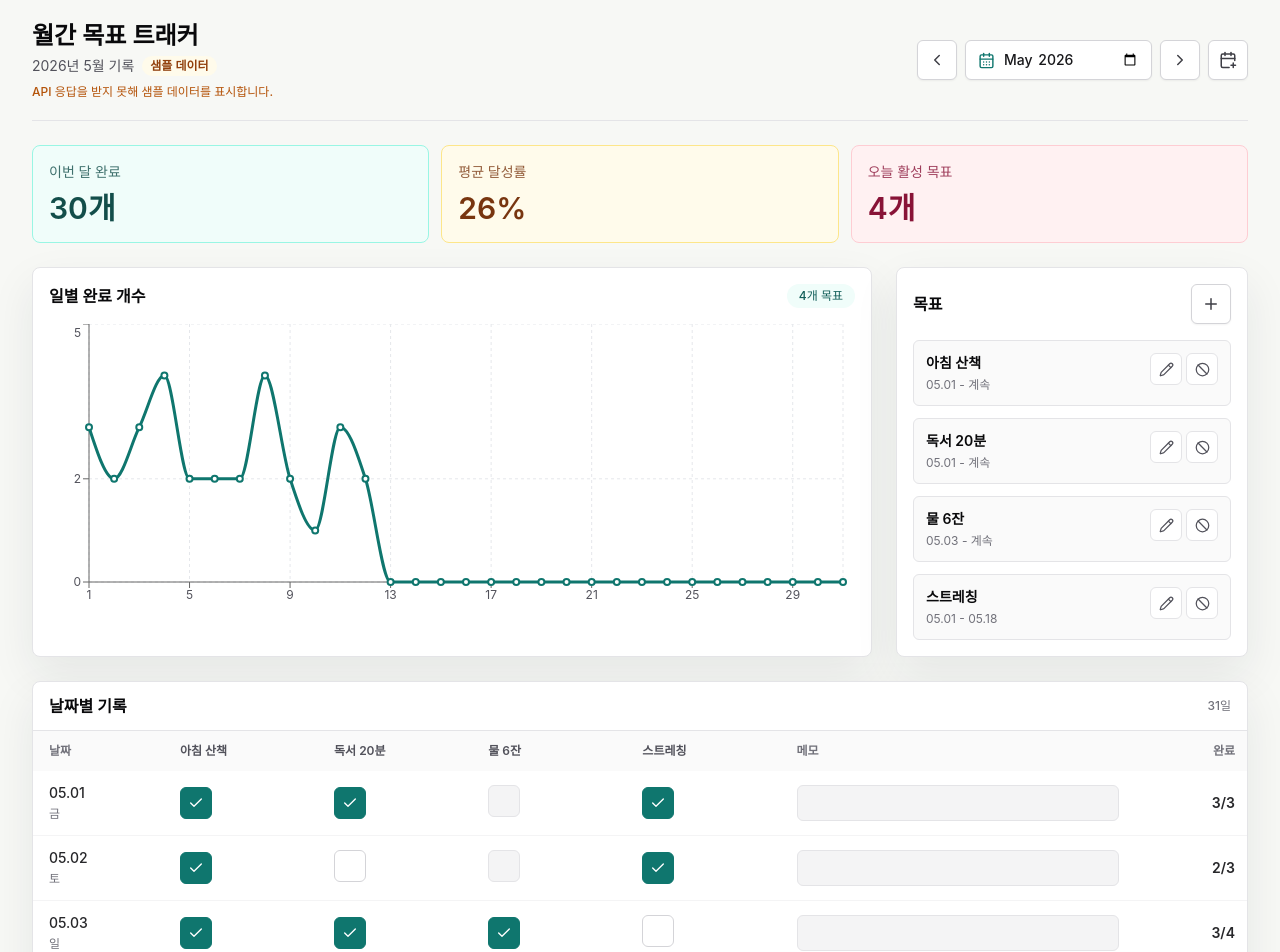
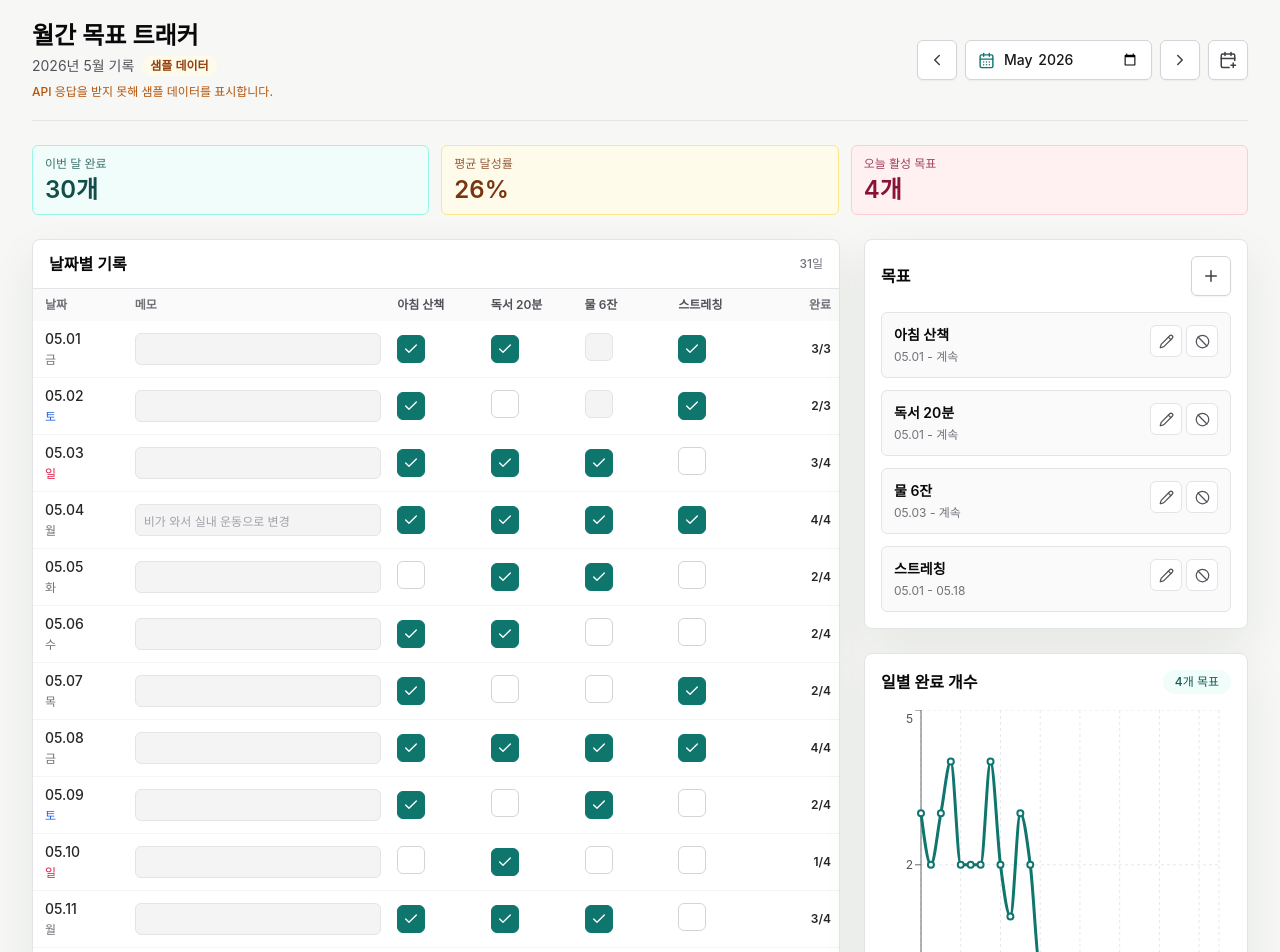
Before and after one commit to Daeseong-Yu/MonthlyGoalTracker, a React (Vite) app in the folder frontend/: page / in a window 1280 px wide. Shown: the top 952 px of the page. Built offline with nearby package versions, Linux system fonts and the light colour scheme; no server answers.

Commit message:
feat: refine frontend goal dashboard layout
Clarify goal carryover behavior and compact the daily record layout. Move goals above the completion chart, fit up to five task columns, and highlight weekend labels.

```diff
--- a/frontend/src/App.tsx
+++ b/frontend/src/App.tsx
@@ -35,6 +35,7 @@ import {
   applyGoalEndDateState,
   applyGoalTitleState,
   buildChartData,
+  currentDate,
   currentMonth,
   deactivationDateForGoal,
   getReferencePoint,
@@ -114,6 +115,12 @@ export default function App() {
     savingGoalTitle ||
     preparingMonth ||
     deactivatingGoalIDs.length > 0;
+  const goalListReferenceDate = isCurrentMonth(month)
+    ? currentDate()
+    : monthStartDate(month);
+  const visibleGoals = goals.filter((goal) =>
+    isGoalVisibleInGoalList(goal, goalListReferenceDate),
+  );
 
   useEffect(() => {
     void loadMonth(currentMonth());
@@ -153,7 +160,7 @@ export default function App() {
 
   async function prepareCurrentMonth() {
     if (!canSaveChanges) {
-      setSaveError("API 데이터에서만 월을 준비할 수 있습니다.");
+      setSaveError("API 데이터에서만 목표를 이월할 수 있습니다.");
       return;
     }
 
@@ -175,11 +182,11 @@ export default function App() {
         currentView.month === submittedMonth ? preparedView : currentView,
       );
       if (activeMonthRef.current === submittedMonth) {
-        setSaveMessage("월 준비를 완료했습니다.");
+        setSaveMessage("목표를 이월했습니다.");
       }
     } catch {
       if (activeMonthRef.current === submittedMonth) {
-        setSaveError("월 준비에 실패했습니다.");
+        setSaveError("목표 이월에 실패했습니다.");
       }
     } finally {
       preparingMonthRef.current = false;
@@ -375,7 +382,7 @@ export default function App() {
 
     const submittedMonth = month;
     const endDate = deactivationDateForGoal(goal, submittedMonth);
-    if (goal.endDate !== null && goal.endDate <= endDate) {
+    if (goal.endDate !== null && goal.endDate <= goalListReferenceDate) {
       setSaveError("이미 종료된 목표입니다.");
       setSaveMessage(null);
       return;
@@ -403,6 +410,10 @@ export default function App() {
           ? applyGoalEndDateState(currentView, goal.id, endDate)
           : currentView,
       );
+      const replacementStartDate = nextDate(endDate);
+      if (replacementStartDate <= monthEndDate(submittedMonth)) {
+        setNewGoalStartDate(replacementStartDate);
+      }
       const refreshed = await refreshMonthView(
         submittedMonth,
         "목표를 종료했지만 화면 갱신에 실패했습니다.",
@@ -520,8 +531,8 @@ export default function App() {
             <button
               className="icon-button"
               type="button"
-              aria-label="월 준비"
-              title="월 준비"
+              aria-label="목표 이월"
+              title="목표 이월"
               disabled={!canSaveChanges || isMutatingMonth}
               onClick={() => void prepareCurrentMonth()}
             >
@@ -540,32 +551,126 @@ export default function App() {
           />
         </section>
 
-        <section className="grid gap-6 xl:grid-cols-[minmax(0,1fr)_22rem]">
-          <div className="rounded-lg border border-zinc-200 bg-white p-4 shadow-soft">
-            <div className="mb-4 flex items-center justify-between gap-3">
+        <section className="grid gap-6 xl:grid-cols-[minmax(0,1fr)_24rem]">
+          <section className="rounded-lg border border-zinc-200 bg-white shadow-soft">
+            <div className="flex items-center justify-between gap-3 border-b border-zinc-200 px-4 py-3">
               <h2 className="text-base font-semibold text-zinc-950">
-                일별 완료 개수
+                날짜별 기록
               </h2>
-              <span className="rounded-full bg-teal-50 px-3 py-1 text-xs font-medium text-teal-800">
-                {goals.length}개 목표
+              <span className="text-xs font-medium text-zinc-500">
+                {days.length}일
               </span>
             </div>
-            <ChartErrorBoundary resetKey={month}>
-              <Suspense
-                fallback={
-                  <div
-                    className="h-72 min-h-72"
-                    role="status"
-                    aria-label="차트 불러오는 중"
+
+            <div className="overflow-x-auto">
+              <table className="w-full min-w-[48rem] table-fixed border-collapse text-left text-sm">
+                <thead className="bg-zinc-50 text-xs uppercase text-zinc-500">
+                  <tr>
+                    <th className="sticky left-0 z-10 w-20 bg-zinc-50 px-3 py-2 font-semibold">
+                      날짜
+                    </th>
+                    <th className="w-56 px-2 py-2 font-semibold normal-case">
+                      메모
+                    </th>
+                    {goals.map((goal) => (
+                      <th
+                        key={goal.id}
+                        className="w-20 px-2 py-2 font-semibold normal-case text-zinc-600"
+                      >
+                        <span className="line-clamp-2">{goal.title}</span>
+                      </th>
+                    ))}
+                    <th className="w-16 px-2 py-2 text-right font-semibold normal-case">
+                      완료
+                    </th>
+                  </tr>
+                </thead>
+                <tbody className="divide-y divide-zinc-100">
+                  {days.map((day) => {
+                    const point = chartData.find(
+                      (item) => item.date === day.date,
+                    );
+
+                    return (
+                      <tr key={day.date} className="hover:bg-[#f6fbf8]">
+                        <th className="sticky left-0 z-10 bg-white px-3 py-2 font-medium text-zinc-800">
+                          <span className="block">{shortDate(day.date)}</span>
+                          <span className={weekdayClassName(day.date)}>
+                            {weekday(day.date)}
+                          </span>
+                        </th>
+                        <td className="px-2 py-2">
+                          <input
+                            className={memoInputClassName(
+                              savingMemos.includes(day.date),
+                            )}
+                            aria-label={`${shortDate(day.date)} 메모`}
+                            value={day.memo}
+                            disabled={!canSaveChanges || isMutatingMonth}
+                            onChange={(event) =>
+                              updateMemo(day.date, event.target.value)
+                            }
+                            onBlur={(event) =>
+                              void saveMemoForDate(day.date, event.target.value)
+                            }
                           />
+                        </td>
+                        {goals.map((goal) => {
+                          const active = isGoalActiveOnDate(goal, day.date);
+                          const checked =
+                            active &&
+                            checks.some(
+                              (check) =>
+                                check.goalId === goal.id &&
+                                check.date === day.date,
+                            );
+                          const saving = savingChecks.includes(
+                            checkKey(goal.id, day.date),
+                          );
+
+                          return (
+                            <td key={goal.id} className="px-2 py-2">
+                              <button
+                                className={
+                                  active
+                                    ? checked
+                                      ? "check-button checked"
+                                      : "check-button"
+                                    : "check-button inactive"
+                                }
+                                type="button"
+                                aria-label={`${shortDate(day.date)} ${goal.title} 완료`}
+                                aria-pressed={checked}
+                                disabled={
+                                  !active ||
+                                  !canSaveChanges ||
+                                  saving ||
+                                  isMutatingMonth
+                                }
+                                title={goal.title}
+                                onClick={() =>
+                                  void toggleCheck(goal.id, day.date)
                                 }
                               >
-                <DailyCompletionChart data={chartData} />
-              </Suspense>
-            </ChartErrorBoundary>
+                                {checked ? <Check size={16} /> : null}
+                              </button>
+                            </td>
+                          );
+                        })}
+                        <td className="px-2 py-2 text-right text-xs font-semibold text-zinc-800">
+                          {point?.completedCount ?? 0}/
+                          {point?.activeGoalCount ?? 0}
+                        </td>
+                      </tr>
+                    );
+                  })}
+                </tbody>
+              </table>
             </div>
+          </section>
 
-          <aside className="rounded-lg border border-zinc-200 bg-white p-4 shadow-soft">
+          <aside className="space-y-6">
+            <section className="rounded-lg border border-zinc-200 bg-white p-4 shadow-soft">
               <div className="mb-4 flex items-center justify-between gap-3">
                 <h2 className="text-base font-semibold text-zinc-950">목표</h2>
                 <button
@@ -621,10 +726,16 @@ export default function App() {
                 </form>
               ) : null}
               <div className="space-y-3">
-              {goals.map((goal) => {
+                {visibleGoals.length === 0 ? (
+                  <p className="rounded-md border border-dashed border-zinc-200 bg-zinc-50 px-3 py-4 text-sm font-medium text-zinc-500">
+                    진행 중인 목표가 없습니다.
+                  </p>
+                ) : null}
+                {visibleGoals.map((goal) => {
                   const deactivationDate = deactivationDateForGoal(goal, month);
                   const alreadyDeactivated =
-                  goal.endDate !== null && goal.endDate <= deactivationDate;
+                    goal.endDate !== null &&
+                    goal.endDate <= goalListReferenceDate;
                   const deactivating = deactivatingGoalIDs.includes(goal.id);
 
                   return (
@@ -725,119 +836,32 @@ export default function App() {
                   );
                 })}
               </div>
-          </aside>
             </section>
 
-        <section className="rounded-lg border border-zinc-200 bg-white shadow-soft">
-          <div className="flex items-center justify-between gap-3 border-b border-zinc-200 px-4 py-3">
+            <section className="rounded-lg border border-zinc-200 bg-white p-4 shadow-soft">
+              <div className="mb-4 flex items-center justify-between gap-3">
                 <h2 className="text-base font-semibold text-zinc-950">
-              날짜별 기록
+                  일별 완료 개수
                 </h2>
-            <span className="text-xs font-medium text-zinc-500">
-              {days.length}일
+                <span className="rounded-full bg-teal-50 px-3 py-1 text-xs font-medium text-teal-800">
+                  {goals.length}개 목표
                 </span>
               </div>
-
-          <div className="overflow-x-auto">
-            <table className="w-full min-w-[62rem] border-collapse text-left text-sm">
-              <thead className="bg-zinc-50 text-xs uppercase text-zinc-500">
-                <tr>
-                  <th className="sticky left-0 z-10 w-28 bg-zinc-50 px-4 py-3 font-semibold">
-                    날짜
-                  </th>
-                  {goals.map((goal) => (
-                    <th
-                      key={goal.id}
-                      className="w-32 px-3 py-3 font-semibold normal-case text-zinc-600"
+              <ChartErrorBoundary resetKey={month}>
+                <Suspense
+                  fallback={
+                    <div
+                      className="h-72 min-h-72"
+                      role="status"
+                      aria-label="차트 불러오는 중"
+                    />
+                  }
                 >
-                      <span className="line-clamp-2">{goal.title}</span>
-                    </th>
-                  ))}
-                  <th className="w-72 px-3 py-3 font-semibold normal-case">
-                    메모
-                  </th>
-                  <th className="w-24 px-3 py-3 text-right font-semibold normal-case">
-                    완료
-                  </th>
-                </tr>
-              </thead>
-              <tbody className="divide-y divide-zinc-100">
-                {days.map((day) => {
-                  const point = chartData.find((item) => item.date === day.date);
-
-                  return (
-                    <tr key={day.date} className="hover:bg-[#f6fbf8]">
-                      <th className="sticky left-0 z-10 bg-white px-4 py-3 font-medium text-zinc-800">
-                        <span className="block">{shortDate(day.date)}</span>
-                        <span className="text-xs font-normal text-zinc-500">
-                          {weekday(day.date)}
-                        </span>
-                      </th>
-                      {goals.map((goal) => {
-                        const active = isGoalActiveOnDate(goal, day.date);
-                        const checked =
-                          active &&
-                          checks.some(
-                            (check) =>
-                              check.goalId === goal.id &&
-                              check.date === day.date,
-                          );
-                        const saving = savingChecks.includes(
-                          checkKey(goal.id, day.date),
-                        );
-
-                        return (
-                          <td key={goal.id} className="px-3 py-3">
-                            <button
-                              className={
-                                active
-                                  ? checked
-                                    ? "check-button checked"
-                                    : "check-button"
-                                  : "check-button inactive"
-                              }
-                              type="button"
-                              aria-label={`${shortDate(day.date)} ${goal.title} 완료`}
-                              aria-pressed={checked}
-                              disabled={
-                                !active ||
-                                !canSaveChanges ||
-                                saving ||
-                                isMutatingMonth
-                              }
-                              title={goal.title}
-                              onClick={() => void toggleCheck(goal.id, day.date)}
-                            >
-                              {checked ? <Check size={16} /> : null}
-                            </button>
-                          </td>
-                        );
-                      })}
-                      <td className="px-3 py-3">
-                        <input
-                          className={memoInputClassName(
-                            savingMemos.includes(day.date),
-                          )}
-                          aria-label={`${shortDate(day.date)} 메모`}
-                          value={day.memo}
-                          disabled={!canSaveChanges || isMutatingMonth}
-                          onChange={(event) =>
-                            updateMemo(day.date, event.target.value)
-                          }
-                          onBlur={(event) =>
-                            void saveMemoForDate(day.date, event.target.value)
-                          }
-                        />
-                      </td>
-                      <td className="px-3 py-3 text-right font-semibold text-zinc-800">
-                        {point?.completedCount ?? 0}/{point?.activeGoalCount ?? 0}
-                      </td>
-                    </tr>
-                  );
-                })}
-              </tbody>
-            </table>
-          </div>
+                  <DailyCompletionChart data={chartData} />
+                </Suspense>
+              </ChartErrorBoundary>
+            </section>
+          </aside>
         </section>
       </div>
     </main>
@@ -850,7 +874,7 @@ function checkKey(goalId: number, date: string) {
 
 function memoInputClassName(saving: boolean) {
   const base =
-    "h-9 w-full rounded-md border bg-white px-3 text-sm outline-none transition focus:border-teal-500 focus:ring-2 focus:ring-teal-100 disabled:cursor-not-allowed disabled:bg-zinc-100 disabled:text-zinc-400";
+    "h-8 w-full rounded-md border bg-white px-2 text-xs outline-none transition focus:border-teal-500 focus:ring-2 focus:ring-teal-100 disabled:cursor-not-allowed disabled:bg-zinc-100 disabled:text-zinc-400";
 
   if (saving) {
     return `${base} border-amber-300`;
@@ -875,9 +899,11 @@ function Metric({
   }[tone];
 
   return (
-    <div className={`rounded-lg border p-4 ${toneClass}`}>
-      <p className="text-sm font-medium opacity-80">{label}</p>
-      <p className="mt-2 text-3xl font-semibold tracking-normal">{value}</p>
+    <div className={`rounded-md border px-3 py-2.5 ${toneClass}`}>
+      <p className="text-xs font-medium opacity-80">{label}</p>
+      <p className="mt-1 text-2xl font-semibold leading-7 tracking-normal">
+        {value}
+      </p>
     </div>
   );
 }
@@ -898,6 +924,34 @@ function shortDate(date: string) {
 
 function weekday(date: string) {
   return weekdayFormatter.format(new Date(`${date}T00:00:00`));
+}
+
+function weekdayClassName(date: string) {
+  const day = new Date(`${date}T00:00:00`).getDay();
+  const base = "text-xs font-normal";
+
+  if (day === 6) {
+    return `${base} text-blue-600`;
+  }
+
+  if (day === 0) {
+    return `${base} text-rose-600`;
+  }
+
+  return `${base} text-zinc-500`;
+}
+
+function isGoalVisibleInGoalList(goal: Goal, referenceDate: string) {
+  return goal.endDate === null || referenceDate < goal.endDate;
+}
+
+function nextDate(date: string) {
+  const next = new Date(`${date}T00:00:00`);
+  next.setDate(next.getDate() + 1);
+  return `${next.getFullYear()}-${String(next.getMonth() + 1).padStart(
+    2,
+    "0",
+  )}-${String(next.getDate()).padStart(2, "0")}`;
 }
 
 function statusLabel(status: "loading" | "api" | "fallback") {
--- a/frontend/src/styles.css
+++ b/frontend/src/styles.css
@@ -29,7 +29,7 @@
   }
 
   .check-button {
-    @apply inline-flex h-8 w-8 items-center justify-center rounded-md border border-zinc-300 bg-white text-teal-700 transition hover:border-teal-500 hover:bg-teal-50 focus:outline-none focus:ring-2 focus:ring-teal-100 disabled:cursor-not-allowed;
+    @apply inline-flex h-7 w-7 items-center justify-center rounded-md border border-zinc-300 bg-white text-teal-700 transition hover:border-teal-500 hover:bg-teal-50 focus:outline-none focus:ring-2 focus:ring-teal-100 disabled:cursor-not-allowed;
   }
 
   .check-button.checked {
```
Also changed, not shown: 1 other file (tests, documents, lock files or other folders). Lines whose indentation alone changed are shown as unchanged.
